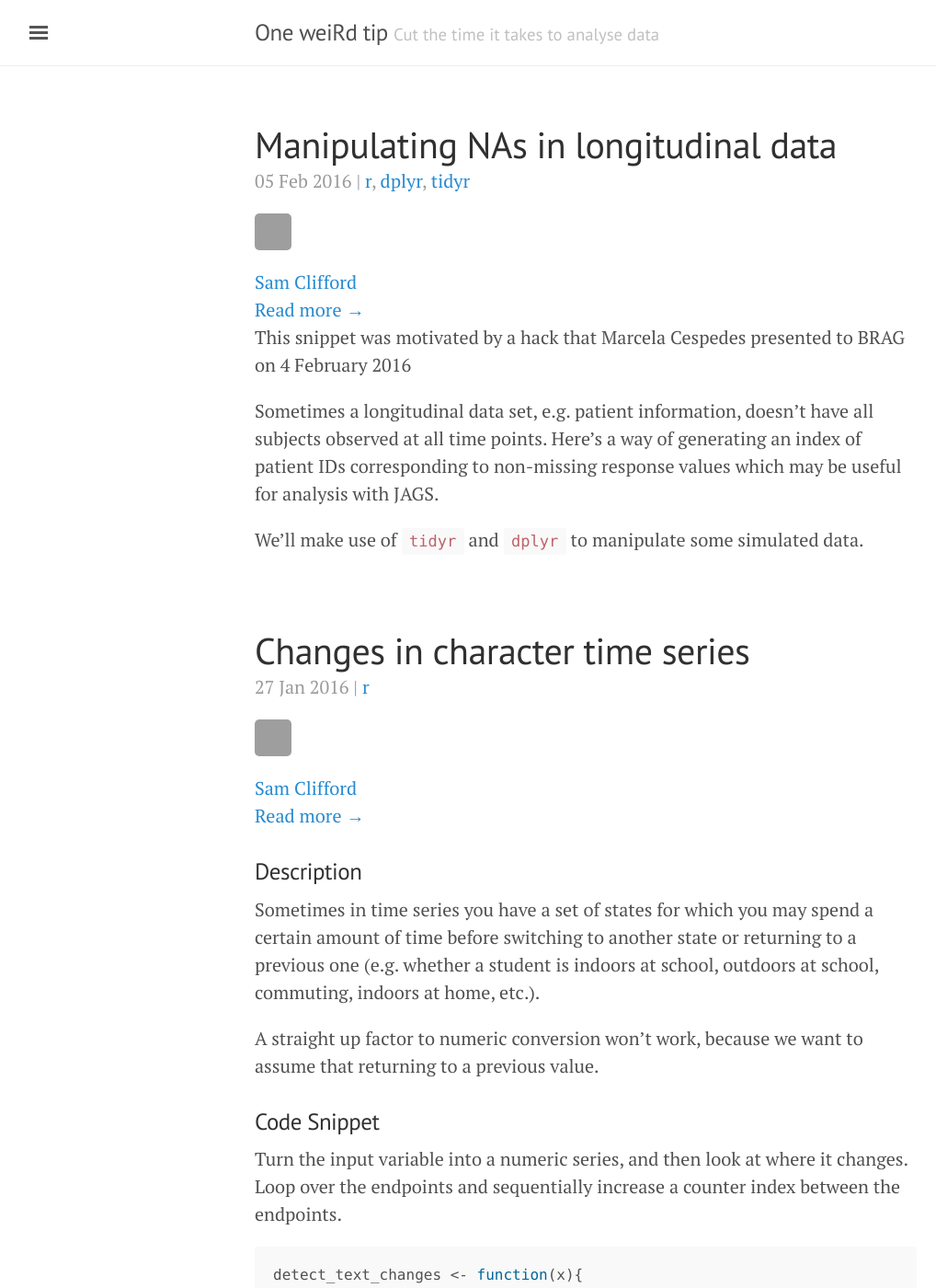
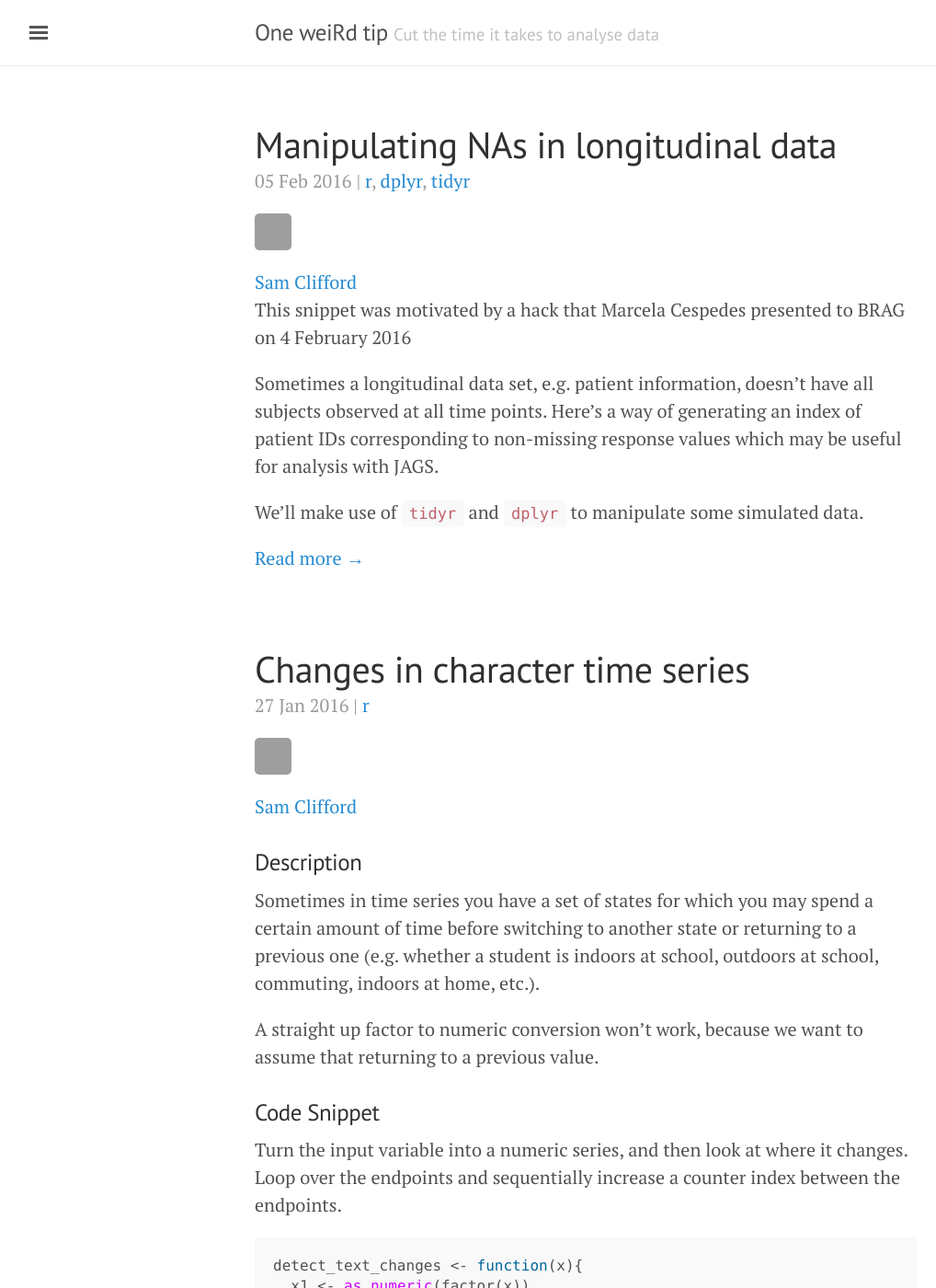
Before and after one commit to bragqut/bragqut.github.io, a Jekyll site: the page built from index.html, in a window 1280 px wide and 1400 px high. Shown: the whole window at 92% size, without its empty margins (3-1021 px from the left). Built offline with Jekyll 4.4.1, drawn with Linux system fonts in a browser that asks for light colours; the list of posts is cut into pages by our own code; some of the changed text lies outside the part shown; grey boxes are pictures that could not be loaded.

Commit message:
not everything needs a read more

```diff
--- a/index.html
+++ b/index.html
@@ -20,10 +20,13 @@ title: Home
 	{% include authorinfo.html %}
 
 	{% if post.content | post_should_be_truncated? %}
+	  {{ post.excerpt }}
       <a href="{{ post.url }}">Read more →</a>
+	{% else %}
+      {{ post.content }}
     {% endif %}
 
-	{{ post.excerpt }}
+
 
 
   </div>
```
